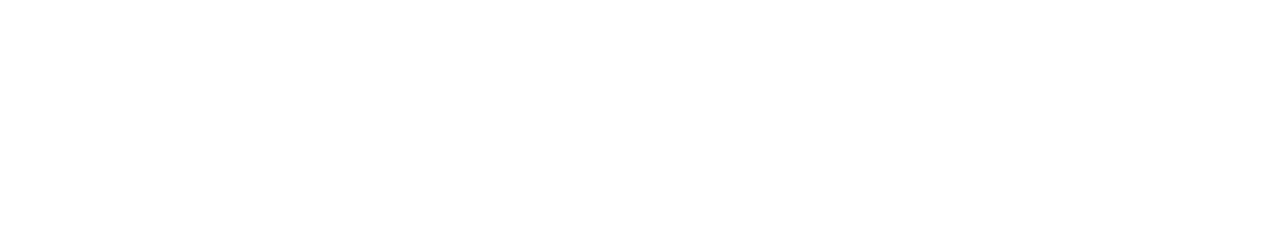
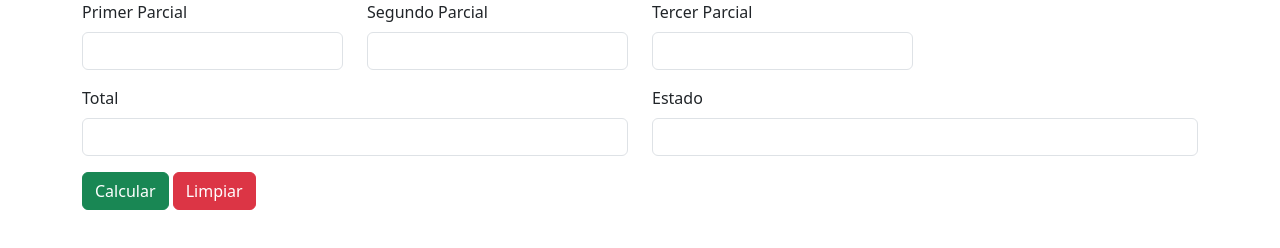
Before and after one commit to chrisgarcia1/Ejercicio2_PrograWeb1, a plain HTML site: page index.html in a window 1280 px wide. Drawn offline with Linux system fonts and the light colour scheme.

Commit message:
Terminado

```diff
--- a/index.html
+++ b/index.html
@@ -7,6 +7,41 @@
     <title>Document</title>
 </head>
 <body>
+    <div class="container">
+        <div class="row">
+            <div class="mb-3 col-3">
+                <label for="1Parcial" class="form-label">Primer Parcial</label>
+                <input type="number" class="form-control" id="1P">
+            </div>
+
+            <div class="mb-3 col-3">
+                <label for="2Parcial" class="form-label">Segundo Parcial</label>
+                <input type="number" class="form-control" id="2P">
+            </div>
+
+            <div class="mb-3 col-3">
+                <label for="3Parcial" class="form-label">Tercer Parcial</label>
+                <input type="number" class="form-control" id="3P">
+            </div>
+        </div>
+        <div class="row">
+            <div class="mb-3 col-6">
+                <label for="Resultado" class="form-label">Total</label>
+                <input type="number" class="form-control" id="total" readonly>
+            </div>
+            <div class="mb-3 col-6">
+                <label for="Resultado" class="form-label">Estado</label>
+                <input type="text" class="form-control" id="mensaje" readonly>
+            </div>
+        </div>
+        <div class="row">
+            <div class="mb-3 col-3">
+                <button type="button" onclick="calcular()" class="btn btn-success">Calcular</button>
+                <button type="button" onclick="limpiar()" class="btn btn-danger">Limpiar</button>
+            </div>
+        </div>
+    </div>
+    <script src="js/index.js"></script>
 
     <script src="bootstrap/js/bootstrap.bundle.min.js"></script>
 
--- a/js/index.js
+++ b/js/index.js
@@ -0,0 +1,72 @@
+function calcular(){
+
+    let primerparcial= document.getElementById("1P").value
+    let segundoparcial= document.getElementById("2P").value
+    let tercerparcial = document.getElementById ("3P").value
+
+    if (primerparcial===""){
+        alert ("Favor ingresar nota del primer parcial")
+        document.getElementById("mensaje").value = "Error"
+    }
+    if (segundoparcial===""){
+        alert ("Favor ingresar nota del segundo parcial")
+        document.getElementById("mensaje").value = "Error"
+    }
+    if (tercerparcial===""){
+        alert ("Favor ingresar nota del tercer parcial")
+        document.getElementById("mensaje").value = "Error"
+    }
+
+    if (primerparcial!= "" && segundoparcial!="" && tercerparcial!=""){
+        let primerp= parseFloat(primerparcial)
+        let segundop= parseFloat(segundoparcial)
+        let tercerp= parseFloat(tercerparcial)
+
+        if (primerp <0 || primerp>30){
+            alert ("Ingresar un valor valido en la nota del primer parcial")
+            document.getElementById("mensaje").value = "Error"
+        }
+        if (segundop <0 || segundop>30){
+            alert ("Ingresar un valor valido en la nota del segundo parcial")
+            document.getElementById("mensaje").value = "Error"
+        }
+        if (tercerp <0 || tercerp>40){
+            alert ("Ingresar un valor valido en la nota del tercer parcial")
+            document.getElementById("mensaje").value = "Error"
+        }
+
+        if (primerp>=0 && primerp<=30 && segundop>=0 && segundop<=30 && tercerp>=0 && tercerp<=40){
+            let suma = primerp + segundop + tercerp
+
+            document.getElementById("total").value = suma
+
+            if (suma >= 90) {
+                document.getElementById("mensaje").value = "Sobresaliente"
+
+            } else if (suma >= 80) {
+                document.getElementById("mensaje").value = "Muy Bueno"
+            } else if (suma >= 60) {
+                document.getElementById("mensaje").value = "Bueno"
+            } else {
+                document.getElementById("mensaje").value = "Reprobado"
+            }
+        }
+
+
+
+
+
+
+
+    }
+
+}
+
+function limpiar(){
+    document.getElementById("mensaje").value=""
+    document.getElementById("1P").value=""
+    document.getElementById("2P").value=""
+    document.getElementById("3P").value=""
+    document.getElementById("total").value=""
+
+}
```
